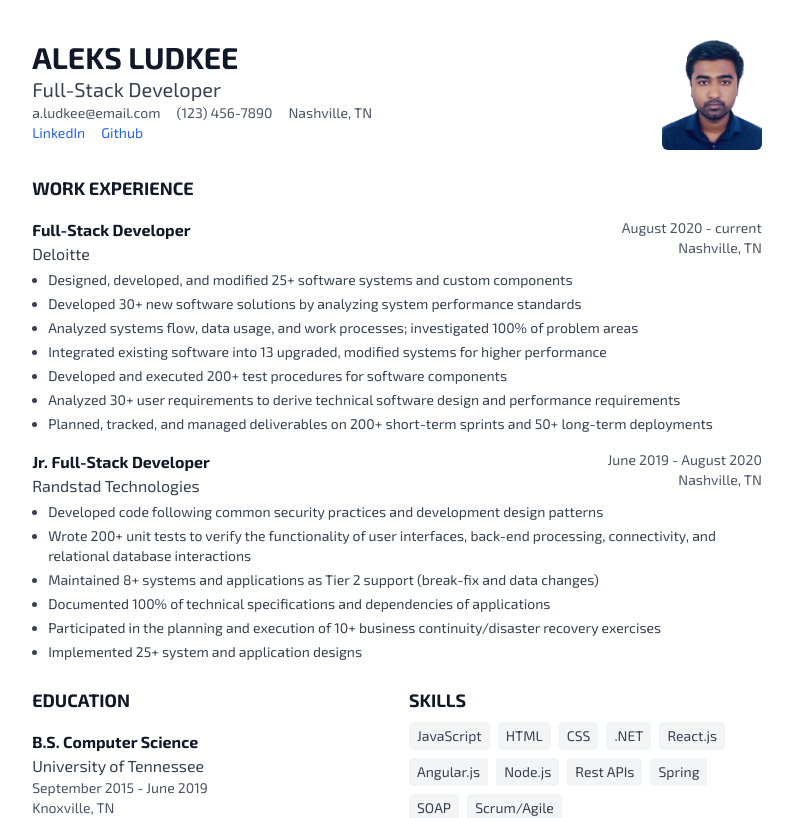
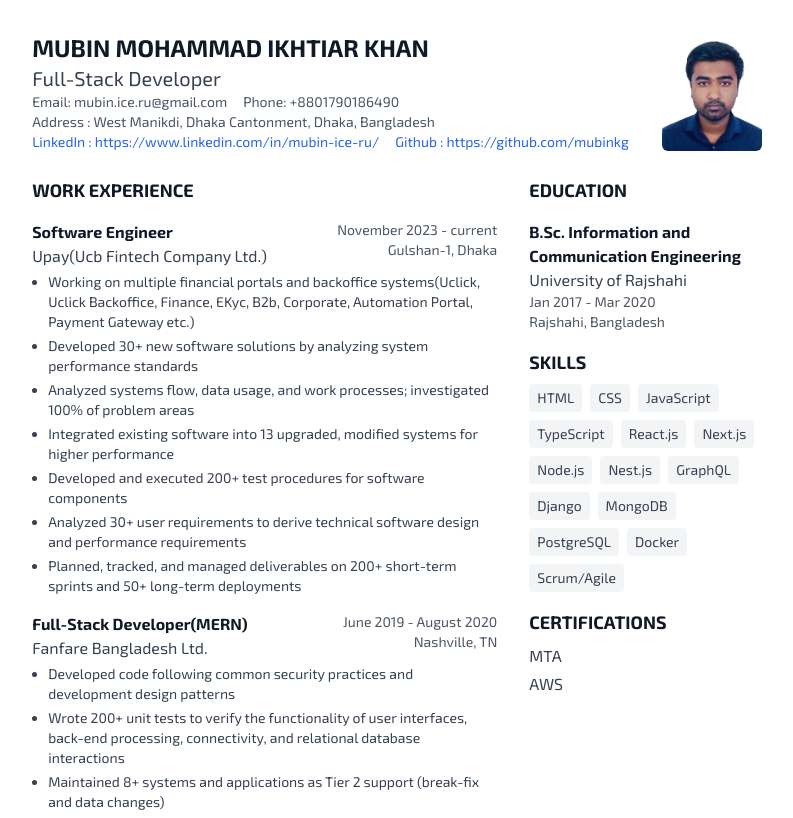
Before and after one commit to mubinkg/next-yt, a Next.js app: page /resume1 in a window 1280 px wide. Shown: the top 818 px of the page, without its empty margins (243-1036 px from the left). Built offline with nearby package versions, Linux system fonts and the light colour scheme.

Commit message:
update description

```diff
--- /dev/null
+++ b/app/_components/Certificate.tsx
@@ -0,0 +1,15 @@
+import React from 'react'
+
+const Certificate = () => {
+    return (
+        <div>
+            <h2 className="text-lg font-bold text-gray-900 mb-2">CERTIFICATIONS</h2>
+            <div className="space-y-1 text-gray-700">
+                <div>MTA</div>
+                <div>AWS</div>
+            </div>
+        </div>
+    )
+}
+
+export default Certificate
--- /dev/null
+++ b/app/_components/Education.tsx
@@ -0,0 +1,17 @@
+import React from 'react'
+
+const Education = () => {
+    return (
+        <div>
+            <h2 className="text-lg font-bold text-gray-900 mb-4">EDUCATION</h2>
+            <div>
+                <div className="font-bold text-gray-900">B.Sc. Information and Communication Engineering</div>
+                <div className="text-gray-700 font-base">University of Rajshahi</div>
+                <div className="text-sm text-gray-600">Jan 2017 - Mar 2020</div>
+                <div className="text-sm text-gray-600">Rajshahi, Bangladesh</div>
+            </div>
+        </div>
+    )
+}
+
+export default Education
--- /dev/null
+++ b/app/_components/ExperienceOne.tsx
@@ -0,0 +1,29 @@
+import React from 'react'
+
+const ExperienceOne = () => {
+    return (
+        <div>
+            <div className="flex justify-between items-start mb-1">
+                <div>
+                    <h3 className="font-bold text-gray-900">Software Engineer</h3>
+                    <div className="text-gray-700">Upay(Ucb Fintech Company Ltd.)</div>
+                </div>
+                <div className="text-right text-gray-600 text-sm">
+                    <div>November 2023 - current</div>
+                    <div>Gulshan-1, Dhaka</div>
+                </div>
+            </div>
+            <ul className="list-disc list-outside ml-4 text-sm text-gray-700 space-y-1">
+                <li>Working on multiple financial portals and backoffice systems(Uclick, Uclick Backoffice, Finance, EKyc, B2b, Corporate, Automation Portal, Payment Gateway etc.)</li>
+                <li>Developed 30+ new software solutions by analyzing system performance standards</li>
+                <li>Analyzed systems flow, data usage, and work processes; investigated 100% of problem areas</li>
+                <li>Integrated existing software into 13 upgraded, modified systems for higher performance</li>
+                <li>Developed and executed 200+ test procedures for software components</li>
+                <li>Analyzed 30+ user requirements to derive technical software design and performance requirements</li>
+                <li>Planned, tracked, and managed deliverables on 200+ short-term sprints and 50+ long-term deployments</li>
+            </ul>
+        </div>
+    )
+}
+
+export default ExperienceOne
--- /dev/null
+++ b/app/_components/ExperienceTwo.tsx
@@ -0,0 +1,28 @@
+import React from 'react'
+
+const ExperienceTwo = () => {
+    return (
+        <div>
+            <div className="flex justify-between items-start mb-1">
+                <div>
+                    <h3 className="font-bold text-gray-900">Full-Stack Developer(MERN)</h3>
+                    <div className="text-gray-700">Fanfare Bangladesh Ltd.</div>
+                </div>
+                <div className="text-right text-gray-600 text-sm">
+                    <div>June 2019 - August 2020</div>
+                    <div>Nashville, TN</div>
+                </div>
+            </div>
+            <ul className="list-disc list-outside ml-4 text-sm text-gray-700 space-y-1">
+                <li>Developed code following common security practices and development design patterns</li>
+                <li>Wrote 200+ unit tests to verify the functionality of user interfaces, back-end processing, connectivity, and relational database interactions</li>
+                <li>Maintained 8+ systems and applications as Tier 2 support (break-fix and data changes)</li>
+                <li>Documented 100% of technical specifications and dependencies of applications</li>
+                <li>Participated in the planning and execution of 10+ business continuity/disaster recovery exercises</li>
+                <li>Implemented 25+ system and application designs</li>
+            </ul>
+        </div>
+    )
+}
+
+export default ExperienceTwo
--- /dev/null
+++ b/app/_components/Skills.tsx
@@ -0,0 +1,18 @@
+import React from 'react'
+
+const Skills = () => {
+    return (
+        <div>
+            <h2 className="text-lg font-bold text-gray-900 mb-2">SKILLS</h2>
+            <div className="flex flex-wrap gap-2">
+                {['HTML', 'CSS','JavaScript', 'TypeScript', 'React.js', 'Next.js', 'Node.js', 'Nest.js', 'GraphQL', 'Django', 'MongoDB', 'PostgreSQL','Docker', 'Scrum/Agile'].map((skill) => (
+                    <span key={skill} className="bg-gray-100 px-2 py-1 text-sm text-gray-700 rounded">
+                        {skill}
+                    </span>
+                ))}
+            </div>
+        </div>
+    )
+}
+
+export default Skills
--- a/app/resume1/page.tsx
+++ b/app/resume1/page.tsx
@@ -1,6 +1,11 @@
 'use client'
 
 import Image from "next/image"
+import Education from "../_components/Education"
+import Skills from "../_components/Skills"
+import Certificate from "../_components/Certificate"
+import ExperienceOne from "../_components/ExperienceOne"
+import ExperienceTwo from "../_components/ExperienceTwo"
 
 export default function page() {
   return (
@@ -8,106 +13,36 @@ export default function page() {
       <div className="space-y-6">
         <header className="space-y-2 flex justify-between items-center">
           <div>
-            <h1 className="text-3xl font-bold text-gray-900">ALEKS LUDKEE</h1>
+            <h1 className="text-2xl font-bold text-gray-900">MUBIN MOHAMMAD IKHTIAR KHAN</h1>
             <h2 className="text-xl text-gray-700">Full-Stack Developer</h2>
             <div className="flex items-center gap-4 text-sm text-gray-600">
-              <a href="mailto:a.ludkee@email.com" className="hover:text-blue-600">a.ludkee@email.com</a>
-              <span>(123) 456-7890</span>
-              <span>Nashville, TN</span>
+              <a href="mailto:mubin.ice.ru@gmail.com" className="hover:text-blue-600">Email: mubin.ice.ru@gmail.com</a>
+              <p>Phone: +8801790186490</p>
             </div>
+            <p className="gap-4 text-sm text-gray-600">Address : West Manikdi, Dhaka Cantonment, Dhaka, Bangladesh</p>
             <div className="flex gap-4 text-sm text-blue-600">
-              <a href="#" className="hover:underline">LinkedIn</a>
-              <a href="#" className="hover:underline">Github</a>
+              <a href="https://www.linkedin.com/in/mubin-ice-ru/" className="hover:underline">LinkedIn : https://www.linkedin.com/in/mubin-ice-ru/</a>
+              <a href="https://github.com/mubinkg" className="hover:underline">Github : https://github.com/mubinkg</a>
             </div>
           </div>
           <div>
             <Image src="/profile.png" alt="profile" width={100} height={100} className="rounded-md" />
           </div>
         </header>
-
-        {/* Work Experience */}
-        <section>
-          <h2 className="text-lg font-bold text-gray-900 mb-4">WORK EXPERIENCE</h2>
-
-          <div className="space-y-4">
-            <div>
-              <div className="flex justify-between items-start mb-1">
-                <div>
-                  <h3 className="font-bold text-gray-900">Full-Stack Developer</h3>
-                  <div className="text-gray-700">Deloitte</div>
-                </div>
-                <div className="text-right text-gray-600 text-sm">
-                  <div>August 2020 - current</div>
-                  <div>Nashville, TN</div>
-                </div>
-              </div>
-              <ul className="list-disc list-outside ml-4 text-sm text-gray-700 space-y-1">
-                <li>Designed, developed, and modified 25+ software systems and custom components</li>
-                <li>Developed 30+ new software solutions by analyzing system performance standards</li>
-                <li>Analyzed systems flow, data usage, and work processes; investigated 100% of problem areas</li>
-                <li>Integrated existing software into 13 upgraded, modified systems for higher performance</li>
-                <li>Developed and executed 200+ test procedures for software components</li>
-                <li>Analyzed 30+ user requirements to derive technical software design and performance requirements</li>
-                <li>Planned, tracked, and managed deliverables on 200+ short-term sprints and 50+ long-term deployments</li>
-              </ul>
-            </div>
-
-            <div>
-              <div className="flex justify-between items-start mb-1">
-                <div>
-                  <h3 className="font-bold text-gray-900">Jr. Full-Stack Developer</h3>
-                  <div className="text-gray-700">Randstad Technologies</div>
-                </div>
-                <div className="text-right text-gray-600 text-sm">
-                  <div>June 2019 - August 2020</div>
-                  <div>Nashville, TN</div>
-                </div>
-              </div>
-              <ul className="list-disc list-outside ml-4 text-sm text-gray-700 space-y-1">
-                <li>Developed code following common security practices and development design patterns</li>
-                <li>Wrote 200+ unit tests to verify the functionality of user interfaces, back-end processing, connectivity, and relational database interactions</li>
-                <li>Maintained 8+ systems and applications as Tier 2 support (break-fix and data changes)</li>
-                <li>Documented 100% of technical specifications and dependencies of applications</li>
-                <li>Participated in the planning and execution of 10+ business continuity/disaster recovery exercises</li>
-                <li>Implemented 25+ system and application designs</li>
-              </ul>
+        <div className="flex justify-between gap-8">
+          <div className="w-8/12">
+            <h2 className="text-lg font-bold text-gray-900 mb-4">WORK EXPERIENCE</h2>
+            <div className="space-y-4 flex flex-col">
+              <ExperienceOne/>
+              <ExperienceTwo/>
             </div>
           </div>
-        </section>
-
-        {/* Two Column Section */}
-        <div className="grid grid-cols-2 gap-6">
-          {/* Education */}
-          <section>
-            <h2 className="text-lg font-bold text-gray-900 mb-4">EDUCATION</h2>
-            <div>
-              <div className="font-bold text-gray-900">B.S. Computer Science</div>
-              <div className="text-gray-700">University of Tennessee</div>
-              <div className="text-sm text-gray-600">September 2015 - June 2019</div>
-              <div className="text-sm text-gray-600">Knoxville, TN</div>
+          <div className="w-4/12">
+            <div className="flex flex-col gap-4">
+              <Education />
+              <Skills />
+              <Certificate />
             </div>
-          </section>
-
-          {/* Skills and Certifications */}
-          <div className="space-y-6">
-            <section>
-              <h2 className="text-lg font-bold text-gray-900 mb-2">SKILLS</h2>
-              <div className="flex flex-wrap gap-2">
-                {['JavaScript', 'HTML', 'CSS', '.NET', 'React.js', 'Angular.js', 'Node.js', 'Rest APIs', 'Spring', 'SOAP', 'Scrum/Agile'].map((skill) => (
-                  <span key={skill} className="bg-gray-100 px-2 py-1 text-sm text-gray-700 rounded">
-                    {skill}
-                  </span>
-                ))}
-              </div>
-            </section>
-
-            <section>
-              <h2 className="text-lg font-bold text-gray-900 mb-2">CERTIFICATIONS</h2>
-              <div className="space-y-1 text-gray-700">
-                <div>MTA</div>
-                <div>AWS</div>
-              </div>
-            </section>
           </div>
         </div>
       </div>
```
